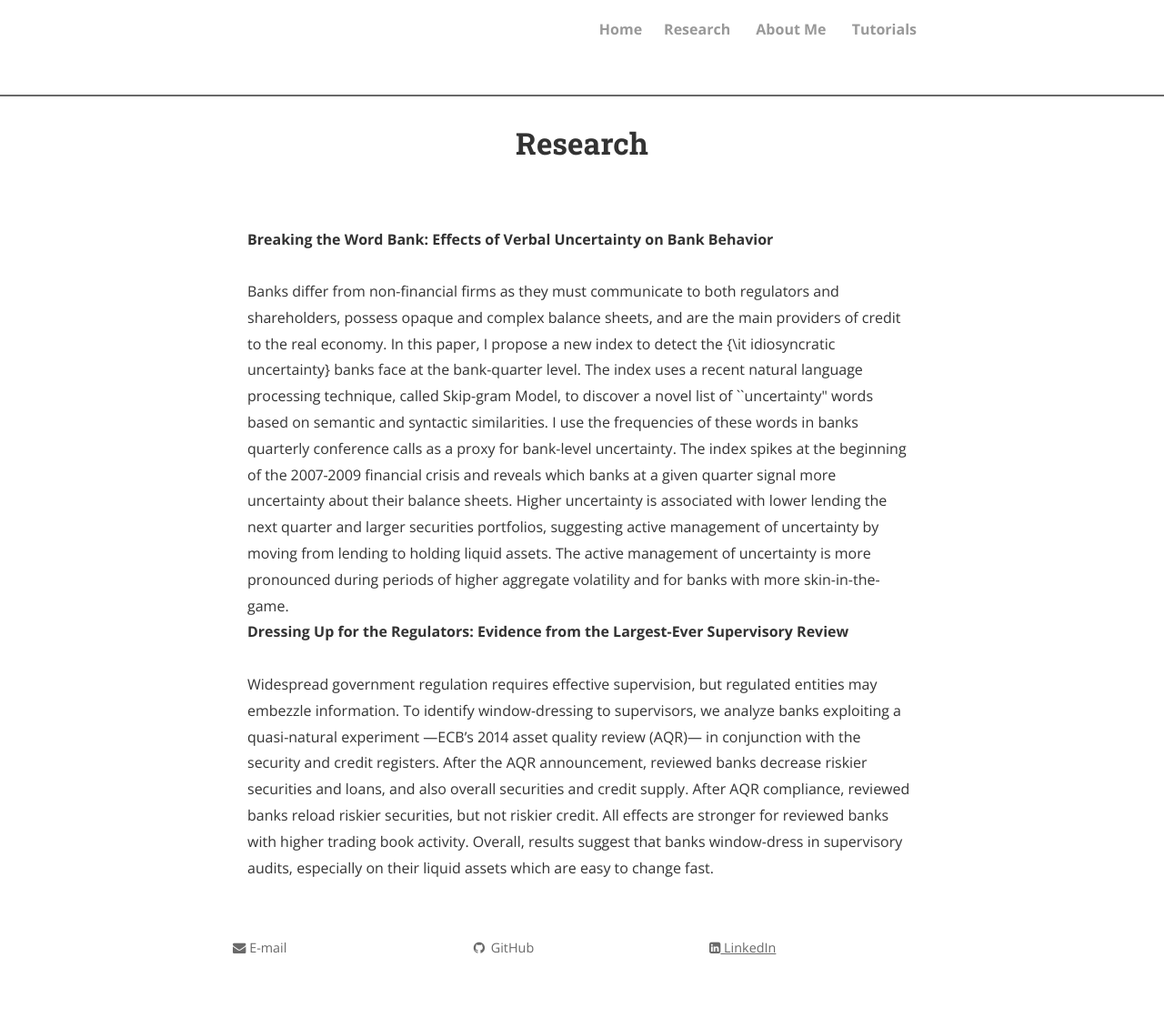
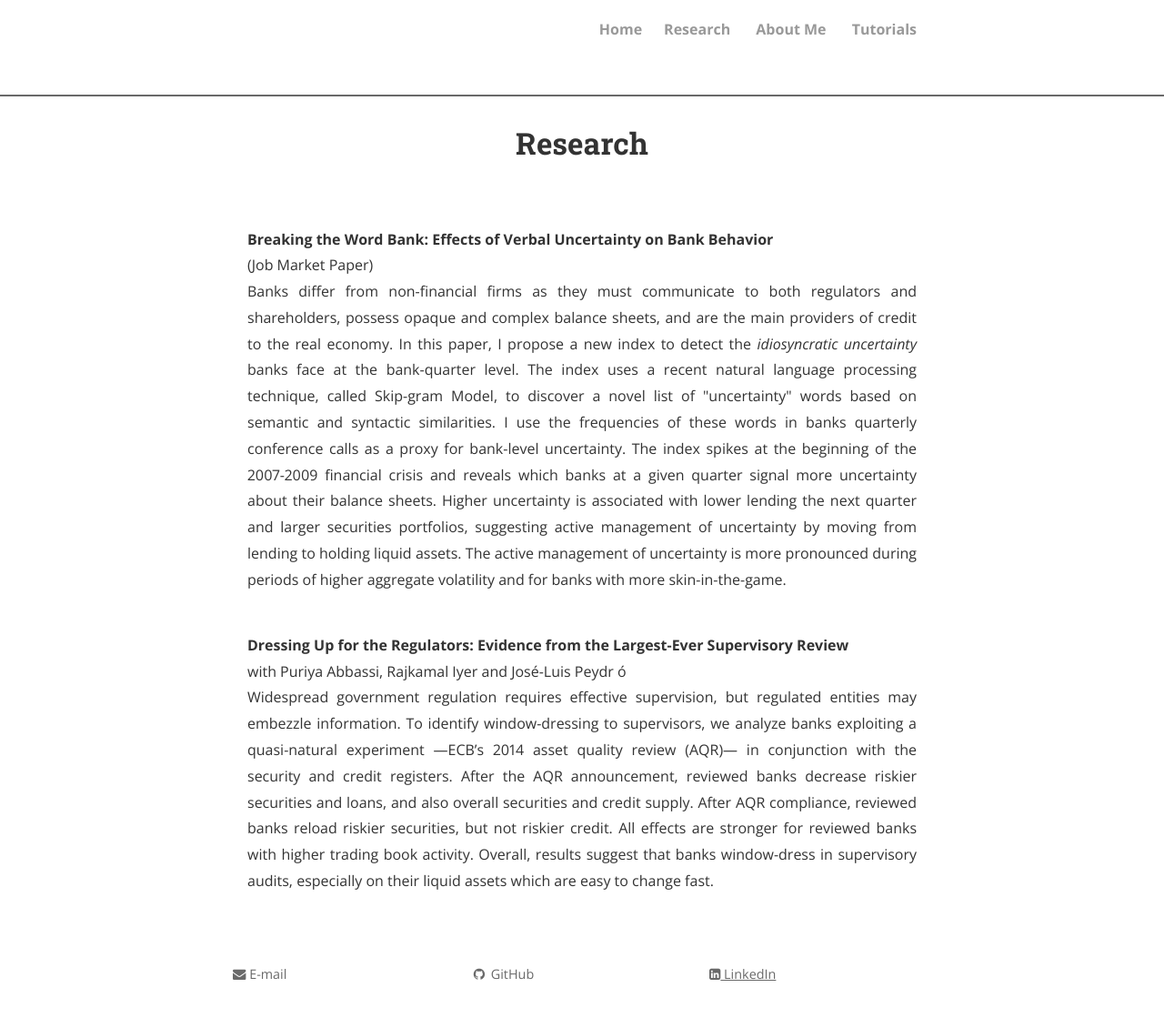
Before and after one commit to zsivine/zsivine.github.io, a Jekyll site: the page built from research.html, in a window 1280 px wide. Shown: the whole page at 91% size. Built offline with Jekyll 4.4.1, drawn with Linux system fonts in a browser that asks for light colours; nearby versions of some CDN libraries; comment, search, counter and statistics services are not loaded; a style sheet for code colours, icons or effects is not loaded; before the commit the page ends 1102 px from its top, so only the background shows below that.

Commit message:
formatting

```diff
--- a/research.html
+++ b/research.html
@@ -5,9 +5,8 @@ permalink: /research/
 ---
 <br>
 
-<strong>Breaking the Word Bank: Effects of Verbal Uncertainty on Bank Behavior</strong><br><br>
-Banks differ from non-financial firms as they must communicate to both regulators and shareholders, possess opaque and complex balance sheets, and are the main providers of credit to the real economy. In this paper, I propose a new index to detect the {\it idiosyncratic uncertainty} banks face at the bank-quarter level. The index uses a recent natural language processing technique, called Skip-gram Model, to discover a novel list of ``uncertainty" words based on semantic and syntactic similarities. I use the frequencies of these words in banks quarterly conference calls as a proxy for bank-level uncertainty. The index spikes at the beginning of the 2007-2009 financial crisis and reveals which banks at a given quarter signal more uncertainty about their balance sheets. Higher uncertainty is associated with lower lending the next quarter and larger securities portfolios, suggesting active management of uncertainty by moving from lending to holding liquid assets. The active management of uncertainty is more pronounced during periods of higher aggregate volatility and for banks with more skin-in-the-game.
+<strong>Breaking the Word Bank: Effects of Verbal Uncertainty on Bank Behavior</strong><br>(Job Market Paper)<br>
+<p style="text-align:justify">Banks differ from non-financial firms as they must communicate to both regulators and shareholders, possess opaque and complex balance sheets, and are the main providers of credit to the real economy. In this paper, I propose a new index to detect the <i>idiosyncratic uncertainty</i> banks face at the bank-quarter level. The index uses a recent natural language processing technique, called Skip-gram Model, to discover a novel list of "uncertainty" words based on semantic and syntactic similarities. I use the frequencies of these words in banks quarterly conference calls as a proxy for bank-level uncertainty. The index spikes at the beginning of the 2007-2009 financial crisis and reveals which banks at a given quarter signal more uncertainty about their balance sheets. Higher uncertainty is associated with lower lending the next quarter and larger securities portfolios, suggesting active management of uncertainty by moving from lending to holding liquid assets. The active management of uncertainty is more pronounced during periods of higher aggregate volatility and for banks with more skin-in-the-game.</p>
 <br>
-<strong>Dressing Up for the Regulators: Evidence from the Largest-Ever Supervisory Review</strong><br><br>
-Widespread government regulation requires effective supervision, but regulated entities may embezzle information. To identify window-dressing to supervisors, we analyze banks exploiting a quasi-natural experiment —ECB’s 2014 asset quality review (AQR)— in conjunction with the security and credit registers. After the AQR announcement, reviewed banks decrease riskier securities and loans, and also overall securities and credit supply. After AQR compliance, reviewed banks reload riskier securities, but not riskier credit. All effects are stronger for reviewed banks with higher trading book activity. Overall, results suggest that banks window-dress in supervisory audits, especially on their liquid assets which are easy to change fast.<br>
-<br>
+<strong>Dressing Up for the Regulators: Evidence from the Largest-Ever Supervisory Review</strong><br>with Puriya Abbassi, Rajkamal Iyer and Jos&eacute;-Luis Peydr &oacute;<br>
+<p style="text-align:justify">Widespread government regulation requires effective supervision, but regulated entities may embezzle information. To identify window-dressing to supervisors, we analyze banks exploiting a quasi-natural experiment —ECB’s 2014 asset quality review (AQR)— in conjunction with the security and credit registers. After the AQR announcement, reviewed banks decrease riskier securities and loans, and also overall securities and credit supply. After AQR compliance, reviewed banks reload riskier securities, but not riskier credit. All effects are stronger for reviewed banks with higher trading book activity. Overall, results suggest that banks window-dress in supervisory audits, especially on their liquid assets which are easy to change fast.</p><br>
```
